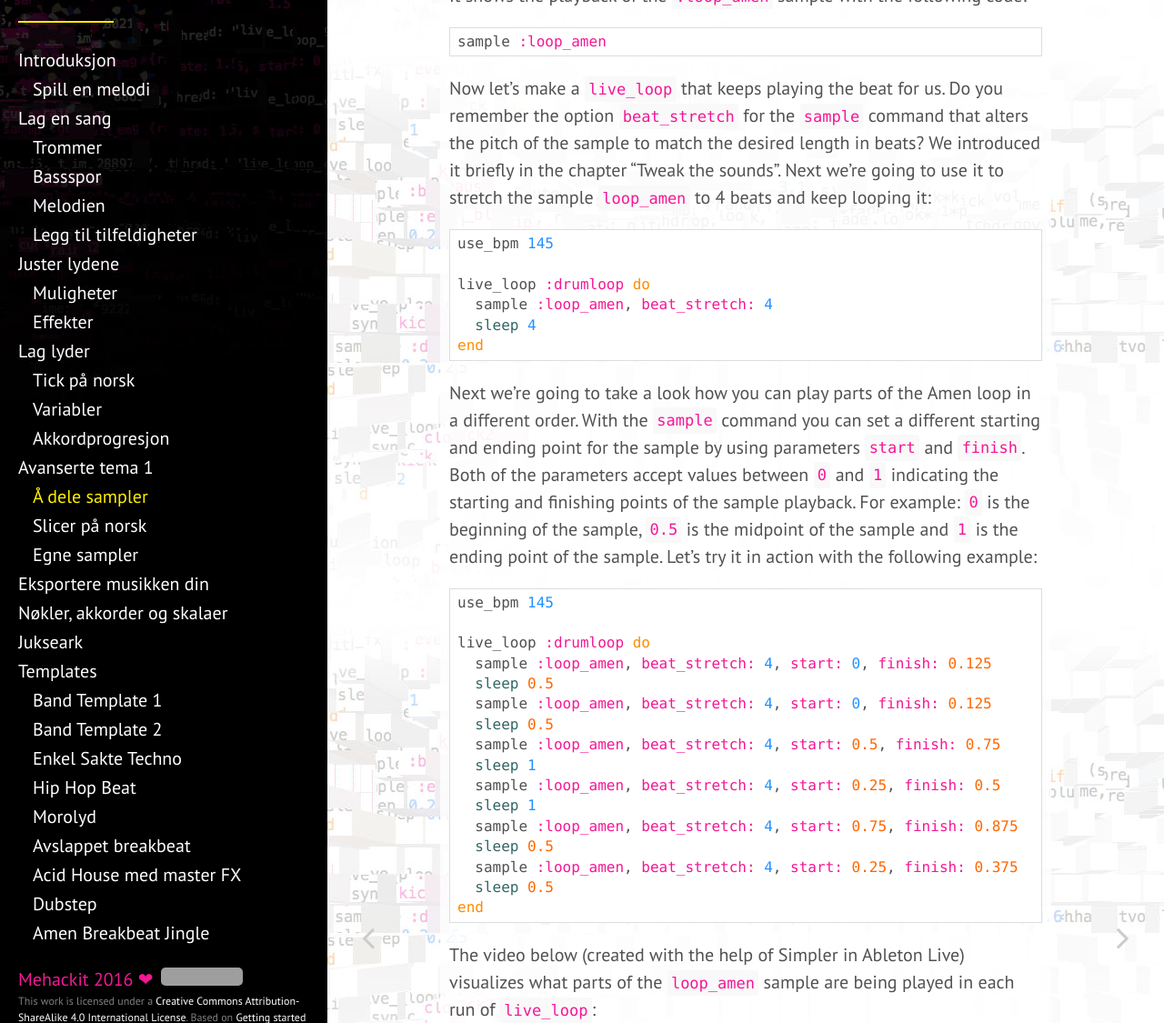
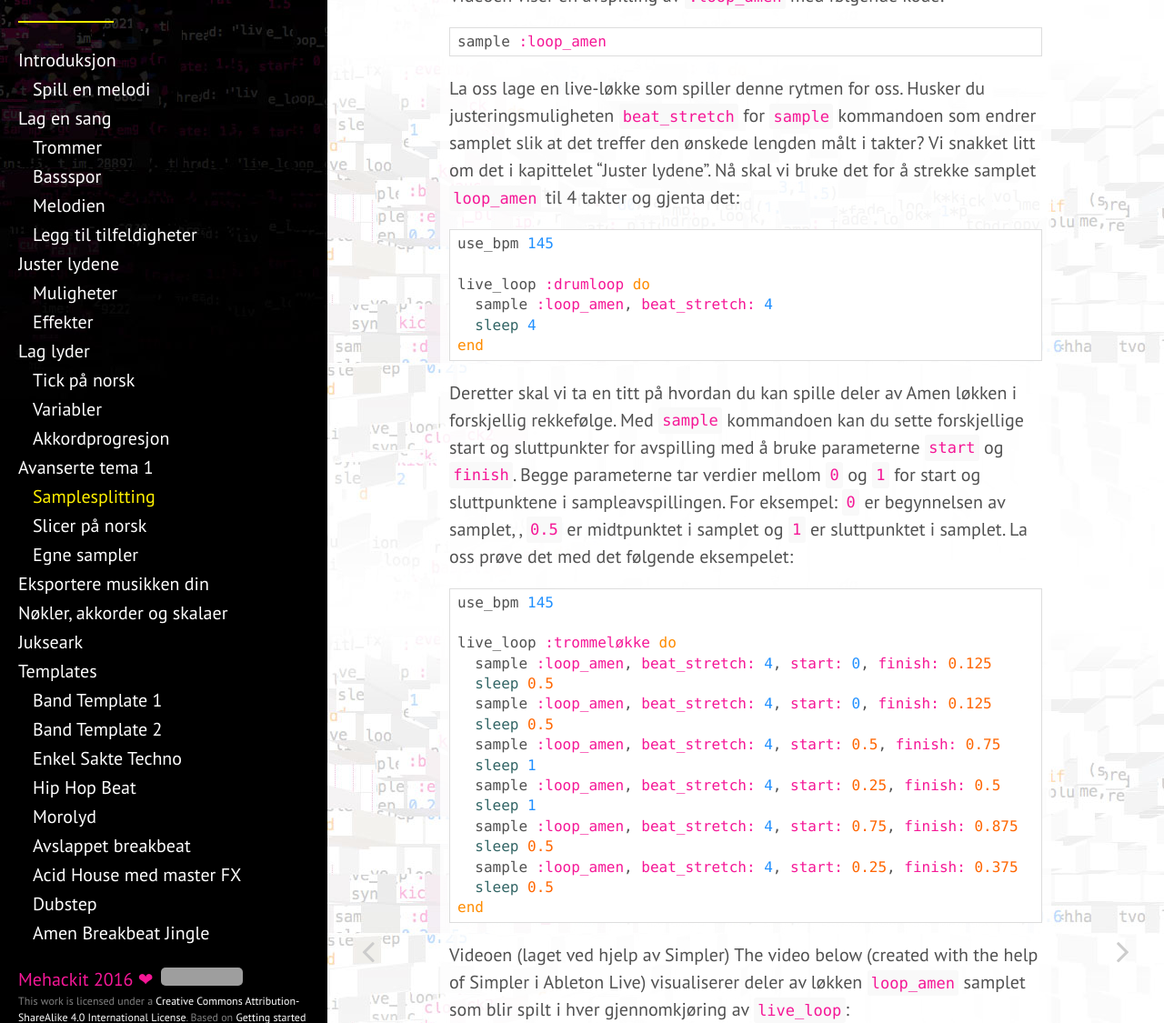
Before and after one commit to mehackit/sonic-pi-workshop, a Jekyll site: the page built from _exercises/no/05-advanced-topics-1/02-sample-chopping.md, in a window 1280 px wide and 1400 px high, scrolled down 395 px. Shown: the part 176-1301 px from the top of the window at 91% size. Built offline with Jekyll 4.4.1, drawn with Linux system fonts in a browser that asks for light colours; nearby versions of some CDN libraries; some of the changed text lies outside the part shown; grey boxes are pictures that could not be loaded.

Commit message:
translate 05-01 to no

```diff
--- a/_exercises/no/05-advanced-topics-1/02-sample-chopping.md
+++ b/_exercises/no/05-advanced-topics-1/02-sample-chopping.md
@@ -1,21 +1,21 @@
 ---
 chapter: Avanserte tema 1
-title: Å dele sampler
+title: Samplesplitting
 lang: no
 layout: exercise
 ---
 
-Let's take a step back and take a look at samples again. Watch the video below to understand how the playback of a looping sample behaves.
+La oss ta et steg tilbake og se på sampler igjen. Se på videoen under for å forstå hvordan sampler oppfører seg når man spiller dem.
 
 {% include videoplayer.html filepath="/assets/video/amen_loop" %}
 
-It shows the playback of the `:loop_amen` sample with the following code:
+Videoen viser en avspilling av `:loop_amen` med følgende kode:
 
 {% highlight ruby %}
 sample :loop_amen
 {% endhighlight %}
 
-Now let's make a `live_loop` that keeps playing the beat for us. Do you remember the option `beat_stretch` for the `sample` command that alters the pitch of the sample to match the desired length in beats? We introduced it briefly in the chapter "Tweak the sounds". Next we're going to use it to stretch the sample `loop_amen` to 4 beats and keep looping it:
+La oss lage en live-løkke som spiller denne rytmen for oss. Husker du justeringsmuligheten `beat_stretch` for `sample` kommandoen som endrer samplet slik at det treffer den ønskede lengden målt i takter? Vi snakket litt om det i kapittelet "Juster lydene". Nå skal vi bruke det for å strekke samplet `loop_amen` til 4 takter og gjenta det:
 
 {% highlight ruby %}
 use_bpm 145
@@ -26,12 +26,12 @@ live_loop :drumloop do
 end
 {% endhighlight %}
 
-Next we're going to take a look how you can play parts of the Amen loop in a different order. With the `sample` command you can set a different starting and ending point for the sample by using parameters `start` and `finish`. Both of the parameters accept values between `0` and `1` indicating the starting and finishing points of the sample playback. For example: `0` is the beginning of the sample, `0.5` is the midpoint of the sample and `1` is the ending point of the sample. Let's try it in action with the following example:
+Deretter skal vi ta en titt på hvordan du kan spille deler av Amen løkken i forskjellig rekkefølge. Med `sample` kommandoen kan du sette forskjellige start og sluttpunkter for avspilling med å bruke parameterne `start` og `finish`. Begge parameterne tar verdier mellom `0` og `1` for start og sluttpunktene i sampleavspillingen. For eksempel: `0` er begynnelsen av samplet, , `0.5` er midtpunktet i samplet og `1` er sluttpunktet i samplet. La oss prøve det med det følgende eksempelet:
 
 {% highlight ruby %}
 use_bpm 145
 
-live_loop :drumloop do
+live_loop :trommeløkke do
   sample :loop_amen, beat_stretch: 4, start: 0, finish: 0.125
   sleep 0.5
   sample :loop_amen, beat_stretch: 4, start: 0, finish: 0.125
@@ -47,13 +47,14 @@ live_loop :drumloop do
 end
 {% endhighlight %}
 
-The video below (created with the help of Simpler in Ableton Live) visualizes what parts of the `loop_amen` sample are being played in each run of `live_loop`:
+Videoen (laget ved hjelp av Simpler)
+The video below (created with the help of Simpler i Ableton Live) visualiserer deler av løkken `loop_amen` samplet som blir spilt i hver gjennomkjøring av `live_loop`:
 
 {% include videoplayer.html filepath="/assets/video/amen_slicing" %}
 
-Now isn't it fun to play different parts of the sample in a completely different order? Try experimenting with options for the command `sample`. For example, adding an option `rate: -1` to one of the `loop_amen` hits makes it play backwards.
+Er det ikke morsomt å spille forskjellige deler av et sample i forskjellig rekkefølge? Forsøk å eksperimentere med kommandoen `sample`. For eksempel kan du legge til justeringsmuligheten `rate: -1` på en avspillingene av `loop_amen` sånn at den spiller baklengs.
 
-One sample can be sculpted into almost anything once you start experimenting with the `sample` options (such as `rate`, `pan`, `amp`, `attack`, `release`, `start` and `finish`). The following example uses these options with randomized values to play unique microsounds from two samples:
+Et sample kan bli formet til omtrent hva som helst når du begynner å eksperimentere med justeringsmulighetene (som `rate`, `pan`, `amp`, `attack`, `release`, `start` og `finish`). Det følgende eksempelet bruker disse justeringsmuligheten med tilfeldige verdier for å spille forskjellige korte utklipp fra de to samplene:
 
 {% highlight ruby %}
 use_bpm 180
@@ -81,4 +82,4 @@ end
 
 {% include player.html filepath="/assets/audio/granular_1.mp3" %}
 
-This technique is also widely used in <a href="https://en.wikipedia.org/wiki/Granular_synthesis">granular samplers and synthesizers</a>.
+Denne teknikken blir brukt i <a href="https://en.wikipedia.org/wiki/Granular_synthesis">granulære samplere og synthesizere</a>.
```
Also changed, not shown: _exercises/no/05-advanced-topics-1/01-advanced-topics-1.md (+1 -1 lines).
